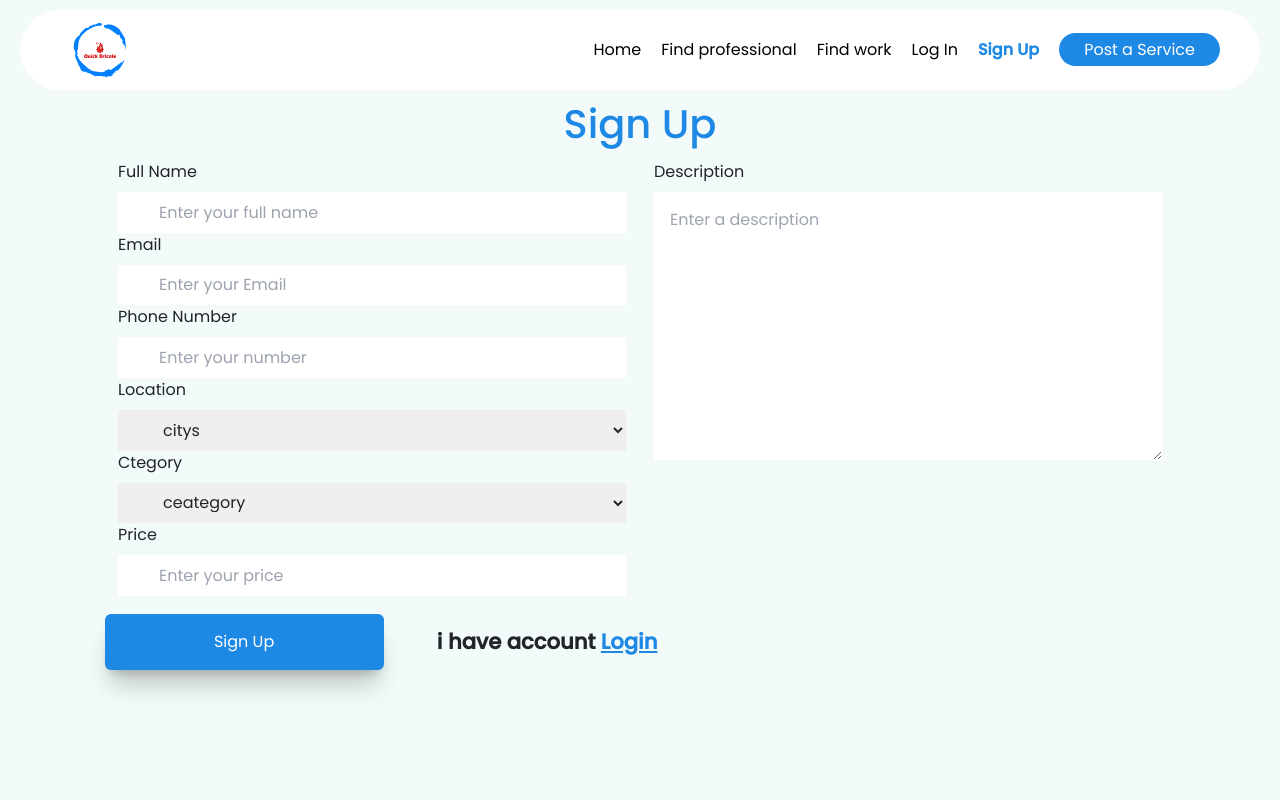
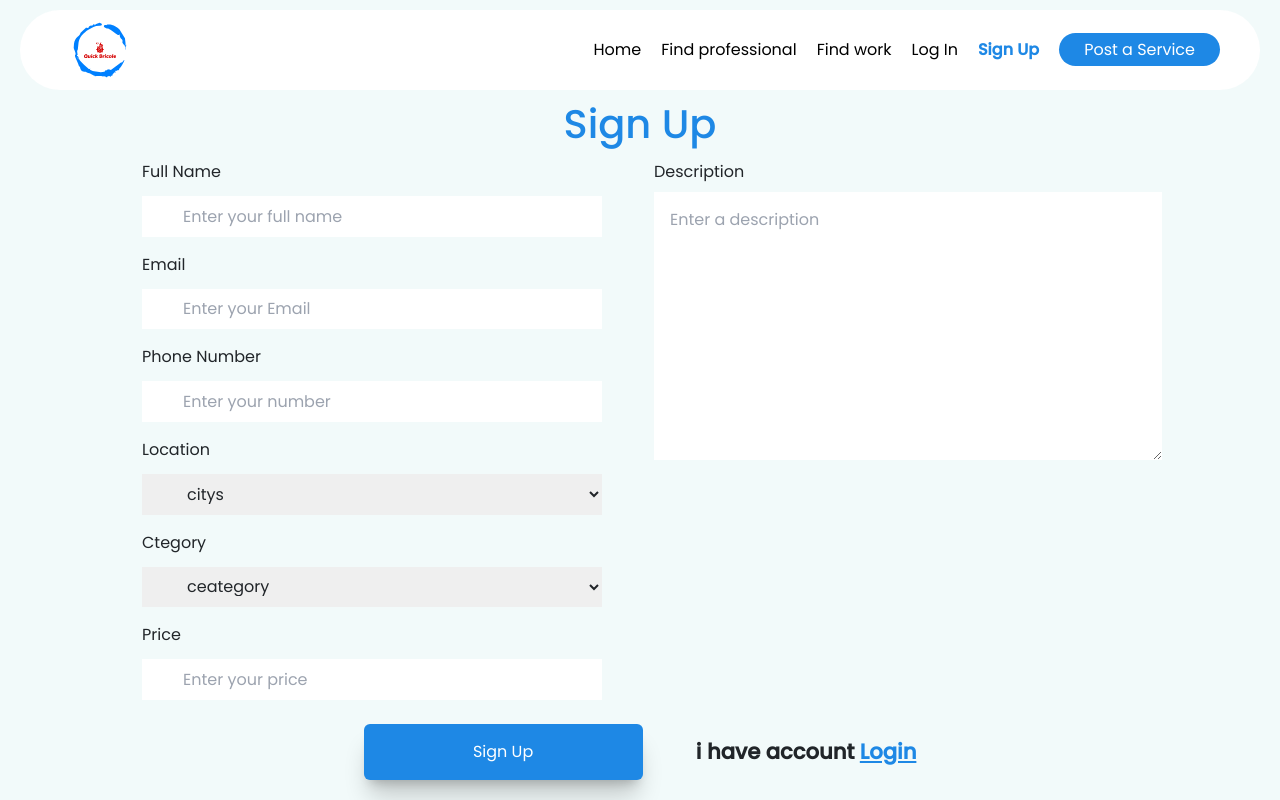
Before and after one commit to muhammed77ar/QuickBricole_Project, a React (Create React App) app: page /bricoleursignUp in a window 1280 px wide. Shown: the top 800 px of the page. Built offline with nearby package versions, Linux system fonts and the light colour scheme; a web font is replaced by a local one.

Commit message:
make login and signups allitl bith good

```diff
--- a/src/pages/ClientsignUp.jsx
+++ b/src/pages/ClientsignUp.jsx
@@ -2,8 +2,8 @@ import googleImg from '../imgs/googleimg.png'
 import fbImg from '../imgs/facebookimg.png'
 
 export default function ClientSignUp(){
-    return (<div className='min-h-screen w-full  max-w-[100%]  mt-0  overflow-hidden '>
-   <h1 className=' mx-auto title-color max-w-max title'>Sign Up</h1>
+    return (<div className='min-h-screen w-full  max-w-[100%]    overflow-hidden '>
+   <h1 className=' mx-auto title-color max-w-max title my-3'>Sign Up</h1>
     <div className='   justify-center items-center '>
 
       <form className="container mx-auto w-[90%] md:w-[60%] my-1 ">
@@ -13,7 +13,7 @@ export default function ClientSignUp(){
             <span className='py-2 border border-t-2 border-x-2 rounded-md border-blue-300 w-[300px] flex items-center justify-center'><img src={googleImg}alt='imgGoogle'/> sign up with google</span>
           </div>
           <div className='col-span-6 text-center text-gray-400'> -OR-</div>
-          <div className=' col-span-6   h-max  felx flex-col gap-[15px]  '>
+          <div className=' col-span-6   h-max  felx flex-col gap-[15px] md:px-[90px] mx-4 '>
             <div className='flex flex-col gap-y-2 '>
             <label htmlFor="name">Full Name</label>
             <input type="text" name="name" id="name" className='h-[40.647px]  px-[41px]'  placeholder='Enter your full name'/>
@@ -37,8 +37,8 @@ export default function ClientSignUp(){
           </div>
 
         </div>
-        <div className='flex flex-col md:flex-row justify-center md:justify-around w-full my-[15px]  gap-5 items-center py-2 mx-auto'>
-          <button type='submit ' className='p-3 w-[50%] bg-[#1E88E5] rounded-md text-white shadow-xl shadow-black/20'>Sign Up</button>
+        <div className='flex flex-col md:flex-row justify-center md:justify-around w-full my-[15px]  gap-4 items-center py-2 mx-auto'>
+          <button type='submit ' className='p-3 w-[30%] bg-[#1E88E5] rounded-md text-white shadow-xl shadow-black/20'>Sign Up</button>
           <div>
             <span className='text-[21.16px] font-semibold'>i have account <a href="#login" className='text-[#1E88E5] hover:underline'>Login</a> </span>
           </div>
--- a/src/pages/bricoleurSignUp.jsx
+++ b/src/pages/bricoleurSignUp.jsx
@@ -6,32 +6,32 @@ export default function BricoleurSignUp(){
 
       <form className="container mx-auto w-[90%] my-1 ">
         <div action="" className='grid grid-cols-6   h-max  md:px-9  gap-7 items-start'>
-          <div className=' col-span-6 md:col-span-3  h-max    '>
-            <div className='flex flex-col gap-y-2 '>
+          <div className=' col-span-6 md:col-span-3  h-max flex flex-col  gap-3  mx-4'>
+            <div className='flex flex-col gap-y-3 '>
             <label htmlFor="name">Full Name</label>
             <input type="text" name="name" id="name" className='h-[40.647px]  px-[41px]'  placeholder='Enter your full name'/>
             </div>
-            <div className='flex flex-col gap-y-2 '>
+            <div className='flex flex-col gap-y-3 '>
             <label htmlFor="email">Email</label>
             <input type="email" name="email" id="email" className='h-[40.647px]  px-[41px]'  placeholder='Enter your Email'/>
             </div>
-            <div className='flex flex-col gap-y-2 '>
+            <div className='flex flex-col gap-y-3 '>
             <label htmlFor="phone">Phone Number</label>
             <input type="number" name="phone" id="phone" className='h-[40.647px]  px-[41px]'  placeholder='Enter your number'/>
             </div>
-            <div className='flex flex-col gap-y-2 '>
+            <div className='flex flex-col gap-y-3 '>
             <label htmlFor="city">Location</label>
             <select name="city" id="city" className='h-[40.647px] px-[41px]'>
               <option value="city"> citys</option>
             </select>
             </div>
-            <div className='flex flex-col gap-y-2 '>
+            <div className='flex flex-col gap-y-3 '>
             <label htmlFor="ceategory">Ctegory</label>
             <select name="ceategory" id="ceategory" className='h-[40.647px] max-w-full ps-[41px]'>
               <option value="ceategory" className='max-w-8'> ceategory</option>
             </select>
             </div>
-            <div className='flex flex-col gap-y-2 '>
+            <div className='flex flex-col gap-y-3 '>
             <label htmlFor="price">Price</label>
             <input type="number" name="price" id="price" className='h-[40.647px]  ps-[41px]'  placeholder='Enter your price'/>
             </div>
@@ -44,7 +44,7 @@ export default function BricoleurSignUp(){
             </div>
           </div>
         </div>
-        <div className='flex flex-col md:flex-row justify-center md:justify-around w-full my-[10px] md:w-2/4 gap-5 items-center py-2 md:mx-5'>
+        <div className='flex flex-col md:flex-row justify-center md:justify-around w-full md:w-2/4 gap-5 items-center py-2 md:mx-auto my-3'>
           <button type='submit ' className='p-3 w-[50%] bg-[#1E88E5] rounded-md text-white shadow-xl shadow-black/20'>Sign Up</button>
           <div>
             <span className='text-[21.16px] font-semibold'>i have account <a href="#login" className='text-[#1E88E5] hover:underline'>Login</a> </span>
--- a/src/pages/login.jsx
+++ b/src/pages/login.jsx
@@ -4,11 +4,10 @@ import fbImg from '../imgs/facebookimg.png'
 
 export default function Login(){
   return <>
-   <div className='min-h-screen w-full  max-w-[100%]  mt-0  overflow-hidden  py-12'>
+   <div className='min-h-screen pt-6 w-full  max-w-[100%]  mt-0  overflow-hidden  py-12'>
 
    <h1 className=' mx-auto title-color max-w-max title'>Login</h1>
-    <div className=' flex   justify-center items-center  '>
-
+    <div className='  '>
     <form className="container mx-auto w-[80%] md:max-w-[10%] my-1 ">
         <div className='grid grid-cols-6   h-max  md:px-9  gap-6 items-start'>
           <div className='col-span-6 flex flex-col md:flex-row  md:px-3 mx-auto gap-2'>
@@ -16,20 +15,20 @@ export default function Login(){
             <span className='py-2 border border-t-2 border-x-2 rounded-md border-blue-300 w-[300px] flex items-center justify-center'><img src={googleImg}alt='imgGoogle'/> login with google</span>
           </div>
           <div className='col-span-6 text-center text-gray-400'> -OR-</div>
-          <div className=' col-span-6 h-max  flex flex-col gap-y-[19px]   '>
+          <div className=' col-span-6 h-max  flex flex-col gap-y-[19px]  md:px-[90px] mx-4'>
 
             <div className='flex flex-col gap-y-2 '>
             <label htmlFor="email">Email or user name</label>
-            <input type="email" name="email" id="email" className='h-[40.647px]  px-[41px]'  placeholder='Enter your Email or username'/>
+            <input type="email" name="email" id="email" className='h-[40.647px] px-2 md:px-[41px]'  placeholder='Enter your Email or username'/>
             </div>
             <div className='flex flex-col gap-y-2 '>
             <label htmlFor="phone">Password</label>
-            <input type="password" name="phone" id="phone" className='h-[40.647px]  px-[41px]'  placeholder='Enter your password'/>
+            <input type="password" name="phone" id="phone" className='h-[40.647px] px-2 md:px-[41px]'  placeholder='Enter your password'/>
             </div>
           </div>
         </div>
-        <div className='flex flex-col md:flex-row justify-center md:justify-around w-full my-[15px]  gap-5 items-center py-2 mx-auto'>
-          <button type='submit ' className='p-3 w-[50%] bg-[#1E88E5] rounded-md text-white shadow-xl shadow-black/20'>Login</button>
+        <div className='flex flex-col md:flex-row justify-center my-3 w-full my-[15px] gap-4  md:gap-5 items-center py-2 mx-auto'>
+          <button type='submit ' className='p-3 w-[50%] md:w-[20%] font-bold bg-[#1E88E5] rounded-md text-2xl text-white shadow-xl shadow-black/20'>Login</button>
           <div>
             <span className='text-[21.16px] font-semibold'>i don't have account <a href="#signup" className='text-[#1E88E5] hover:underline'>Sign UP</a> </span>
           </div>
```
